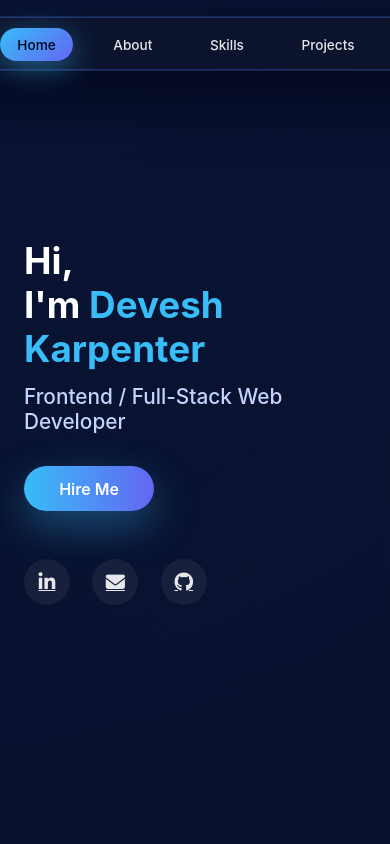
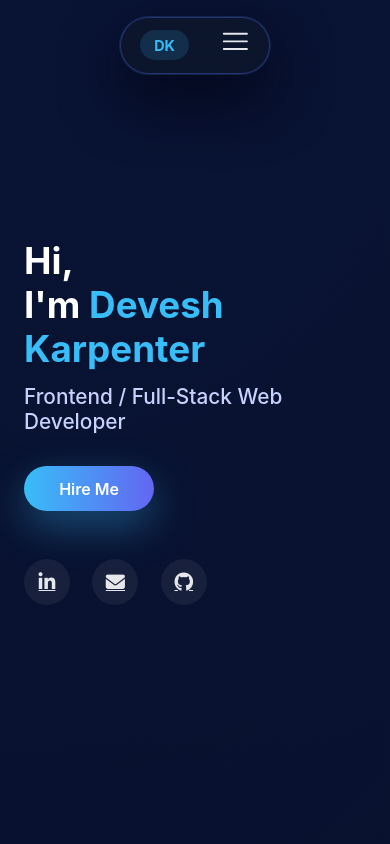
Before and after one commit to Devkarpenter/portfolio, a React (Vite) app: page / in a window 390 px wide. Shown: the top 844 px of the page. Built offline with nearby package versions, Linux system fonts and the light colour scheme.

Commit message:
ui_h_mobile

```diff
--- a/src/components/Header/Header.css
+++ b/src/components/Header/Header.css
@@ -1,4 +1,4 @@
-/* ===== HEADER WRAPPER ===== */
+/* ===== HEADER ===== */
 .header {
   position: fixed;
   top: 2%;
@@ -12,10 +12,10 @@
 .nav {
   display: flex;
   align-items: center;
-  gap: 2.5rem;
-  padding: 0.5rem 1.6rem;
+  gap: 2rem;
+  padding: 0.55rem 1.6rem;
 
-  background: rgba(15, 23, 42, 0.6);
+  background: rgba(15, 23, 42, 0.65);
   backdrop-filter: blur(16px);
   border-radius: 999px;
 
@@ -24,13 +24,13 @@
     0 0 0 1px rgba(56, 189, 248, 0.15),
     0 25px 60px rgba(2, 6, 23, 0.9);
 
-  transition: all 0.3s ease;
+  position: relative;
 }
 
 /* ===== LOGO ===== */
 .nav-logo {
   font-weight: 700;
-  font-size: 0.95rem;
+  font-size: 0.9rem;
   color: #38bdf8;
   padding: 0.4rem 0.9rem;
   border-radius: 999px;
@@ -45,14 +45,13 @@
 .nav-list {
   list-style: none;
   display: flex;
-  gap: 1.4rem;
+  gap: 1.3rem;
   margin: 0;
   padding: 0;
 }
 
 /* ===== LINKS ===== */
 .nav-link {
-  position: relative;
   padding: 0.55rem 1.1rem;
   border-radius: 999px;
   text-decoration: none;
@@ -62,32 +61,64 @@
   transition: all 0.3s ease;
 }
 
-/* Hover */
 .nav-link:hover {
+  background: rgba(56, 189, 248, 0.12);
   color: #38bdf8;
-  background: rgba(56, 189, 248, 0.12);
 }
 
-/* Active */
 .nav-link.active {
   background: linear-gradient(135deg, #38bdf8, #6366f1);
   color: #020617;
   box-shadow: 0 8px 30px rgba(56, 189, 248, 0.45);
 }
 
-/* ===== TOGGLE ===== */
+/* ===== HAMBURGER ===== */
 .nav-toggle {
   display: none;
   background: none;
   border: none;
   color: #e5e7eb;
-  font-size: 1.6rem;
+  font-size: 1.8rem;
   cursor: pointer;
 }
 
-/* ===== MOBILE ===== */
+/* ================= MOBILE ================= */
 @media (max-width: 768px) {
   .nav {
     padding: 0.6rem 1.2rem;
   }
+
+  .nav-menu {
+    position: absolute;
+    top: 120%;
+    left: 0;
+    right: 0;
+
+    opacity: 0;
+    transform: translateY(-15px);
+    pointer-events: none;
+
+    background: rgba(15, 23, 42, 0.92);
+    backdrop-filter: blur(18px);
+    border-radius: 22px;
+    padding: 1.2rem;
+
+    transition: all 0.35s ease;
+  }
+
+  .nav-menu.open {
+    opacity: 1;
+    transform: translateY(0);
+    pointer-events: auto;
+  }
+
+  .nav-list {
+    flex-direction: column;
+    align-items: center;
+    gap: 1rem;
+  }
+
+  .nav-toggle {
+    display: block;
+  }
 }
--- a/src/components/Header/Header.jsx
+++ b/src/components/Header/Header.jsx
@@ -1,6 +1,7 @@
 import { useEffect, useState } from "react";
 import "./Header.css";
 import { RxHamburgerMenu } from "react-icons/rx";
+import { IoClose } from "react-icons/io5";
 
 function Header() {
   const [activeLink, setActiveLink] = useState("home");
@@ -27,13 +28,18 @@ function Header() {
     return () => window.removeEventListener("scroll", handleScroll);
   }, []);
 
+  const handleLinkClick = () => {
+    setMenuOpen(false);
+  };
+
   return (
     <header className="header">
       <nav className="nav">
-        {/* Logo / Name */}
+
+        {/* Logo */}
         <div className="nav-logo">DK</div>
 
-        {/* Menu */}
+        {/* Desktop + Mobile Menu */}
         <div className={`nav-menu ${menuOpen ? "open" : ""}`}>
           <ul className="nav-list">
             {sections.map((section) => (
@@ -43,7 +49,7 @@ function Header() {
                   className={`nav-link ${
                     activeLink === section ? "active" : ""
                   }`}
-                  onClick={() => setMenuOpen(false)}
+                  onClick={handleLinkClick}
                 >
                   {section.charAt(0).toUpperCase() + section.slice(1)}
                 </a>
@@ -56,10 +62,11 @@ function Header() {
         <button
           className="nav-toggle"
           onClick={() => setMenuOpen(!menuOpen)}
-          aria-label="Toggle menu"
+          aria-label="Toggle Menu"
         >
-          <RxHamburgerMenu />
+          {menuOpen ? <IoClose /> : <RxHamburgerMenu />}
         </button>
+
       </nav>
     </header>
   );
```
